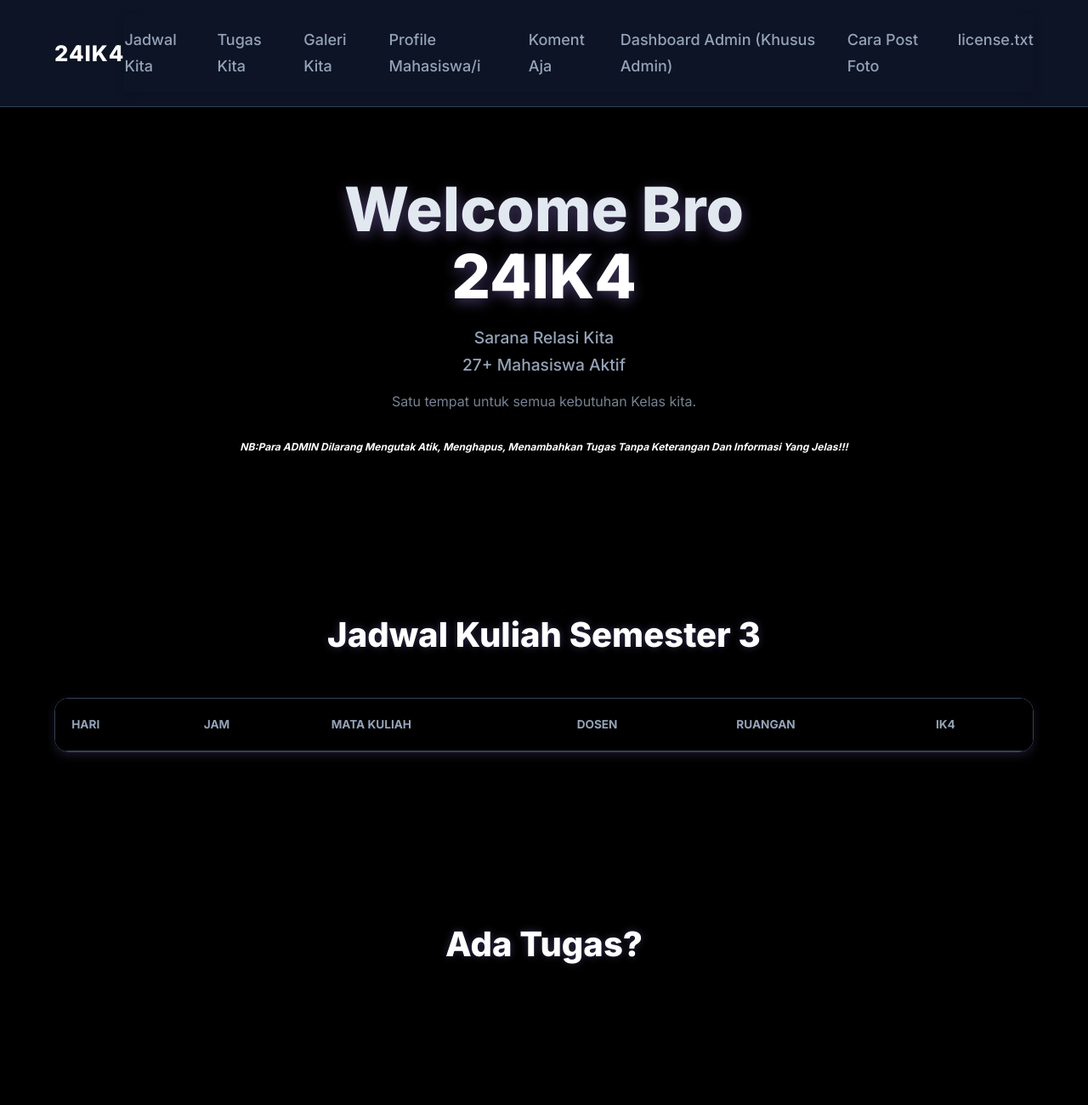
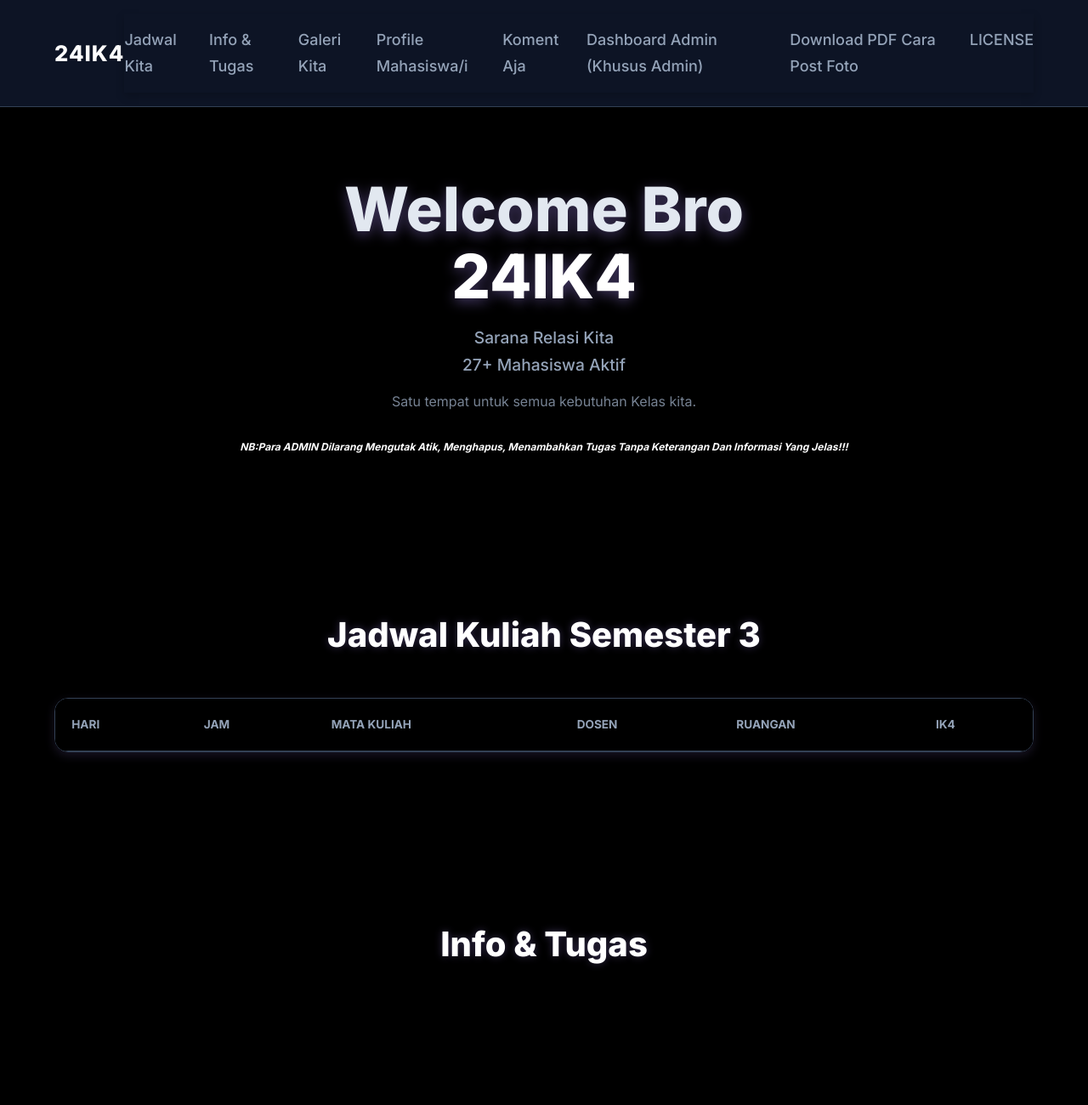
Before and after one commit to ArdyProject/24IK4_SiakadClass, a plain HTML site: page index.html in a window 1280 px wide. Shown: the top 1300 px of the page at 85% size. Drawn offline with Linux system fonts and the light colour scheme; no server answers.

Commit message:
Update index.html

```diff
--- a/index.html
+++ b/index.html
@@ -32,13 +32,13 @@
             <a href="#" class="nav-brand">24IK4</a>
             <div class="nav-links" id="nav-links">
                 <a href="#jadwal">Jadwal Kita</a>
-                <a href="#tugas">Tugas Kita</a>
+                <a href="#tugas">Info & Tugas</a>
                 <a href="#galeri">Galeri Kita</a>
                 <a href="#peta-kelas">Profile Mahasiswa/i</a>
                 <a href="#komentar">Koment Aja</a>
                 <a href="#admin-dashboard" id="admin-dashboard-link">Dashboard Admin (Khusus Admin)</a>
-                 <a href="Tutorial_PostFotoOnline.pdf">Cara Post Foto</a>
-                <a href="license.txt">license.txt</a>
+                 <a href="Tutorial_PostFotoOnline.pdf">Download PDF Cara Post Foto</a>
+                <a href="license.txt">LICENSE</a>
             </div>
             <button id="mobile-menu-button" class="nav-toggle">
                 <i class="fa-solid fa-bars"></i>
@@ -79,7 +79,7 @@
 
         <!-- Pencatatan Tugas Section -->
         <section id="tugas" class="content-section scroll-animate">
-            <h2 class="section-title">Ada Tugas?</h2>
+            <h2 class="section-title">Info & Tugas</h2>
             <div id="daftar-tugas" class="task-list">
                 <!-- Daftar tugas akan dimuat oleh JavaScript -->
             </div>
@@ -95,7 +95,7 @@
 
         <!-- Peta Kelas Section -->
         <section id="peta-kelas" class="content-section scroll-animate">
-            <h2 class="section-title">Mahasiswa 24IK4</h2>
+            <h2 class="section-title">Mahasiswa/i 24IK4</h2>
             <div class="card">
                 <div class="whiteboard">Mahasiswa/i</div>
                 <div id="container-peta" class="seating-grid">
@@ -115,7 +115,7 @@
                     <form id="form-komentar" class="form-inline">
                         <input type="text" id="komentar-pesan" placeholder="Ketik komentar..." class="form-control comment-message-input" required>
                         <button type="submit" class="btn btn-primary btn-icon">
-                            <i class="fa-solid fa-paper-plane"></i> Kirim Komentar
+                            <i class="fa-solid fa-paper-plane"></i> Send
                         </button>
                     </form>
                 </div>
```
